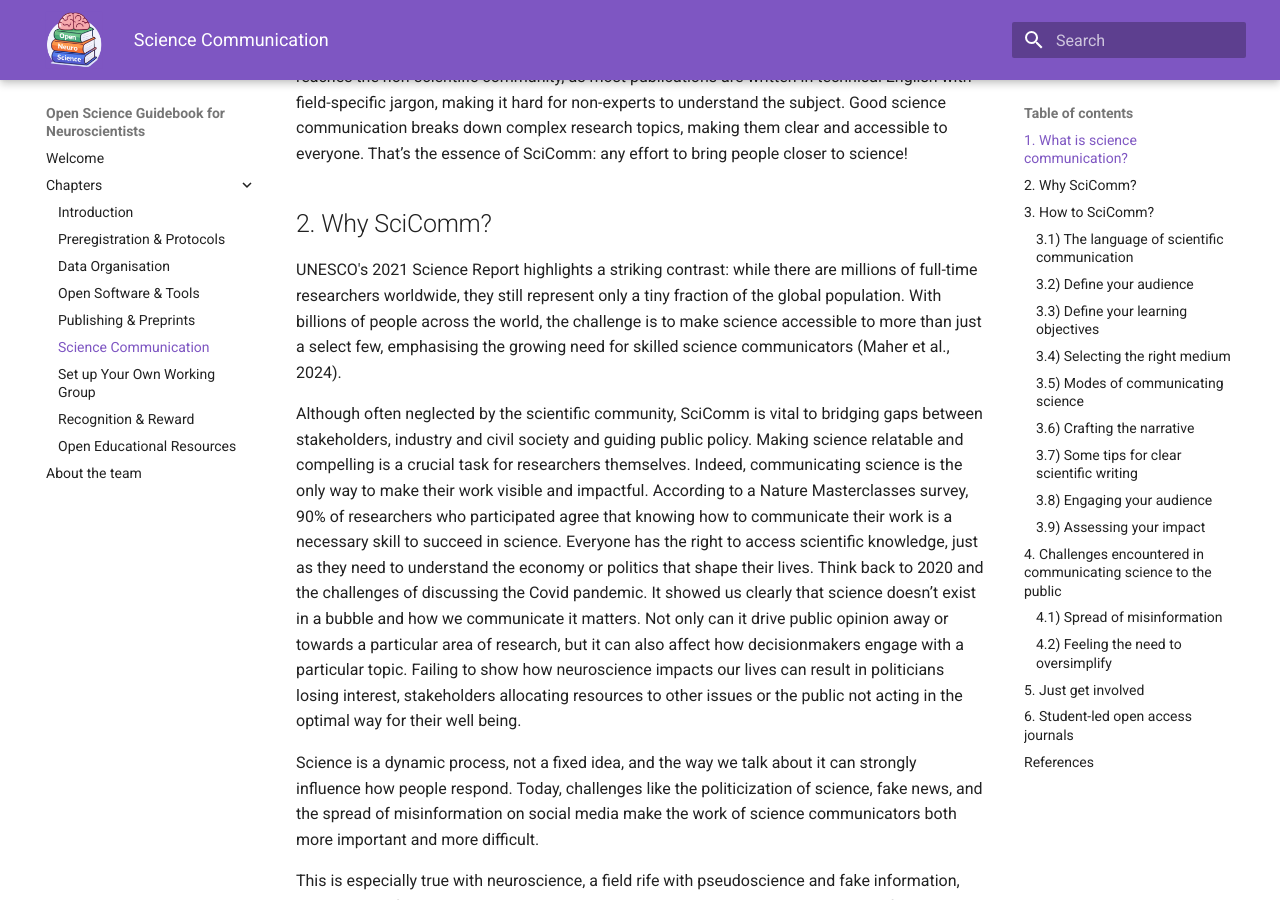
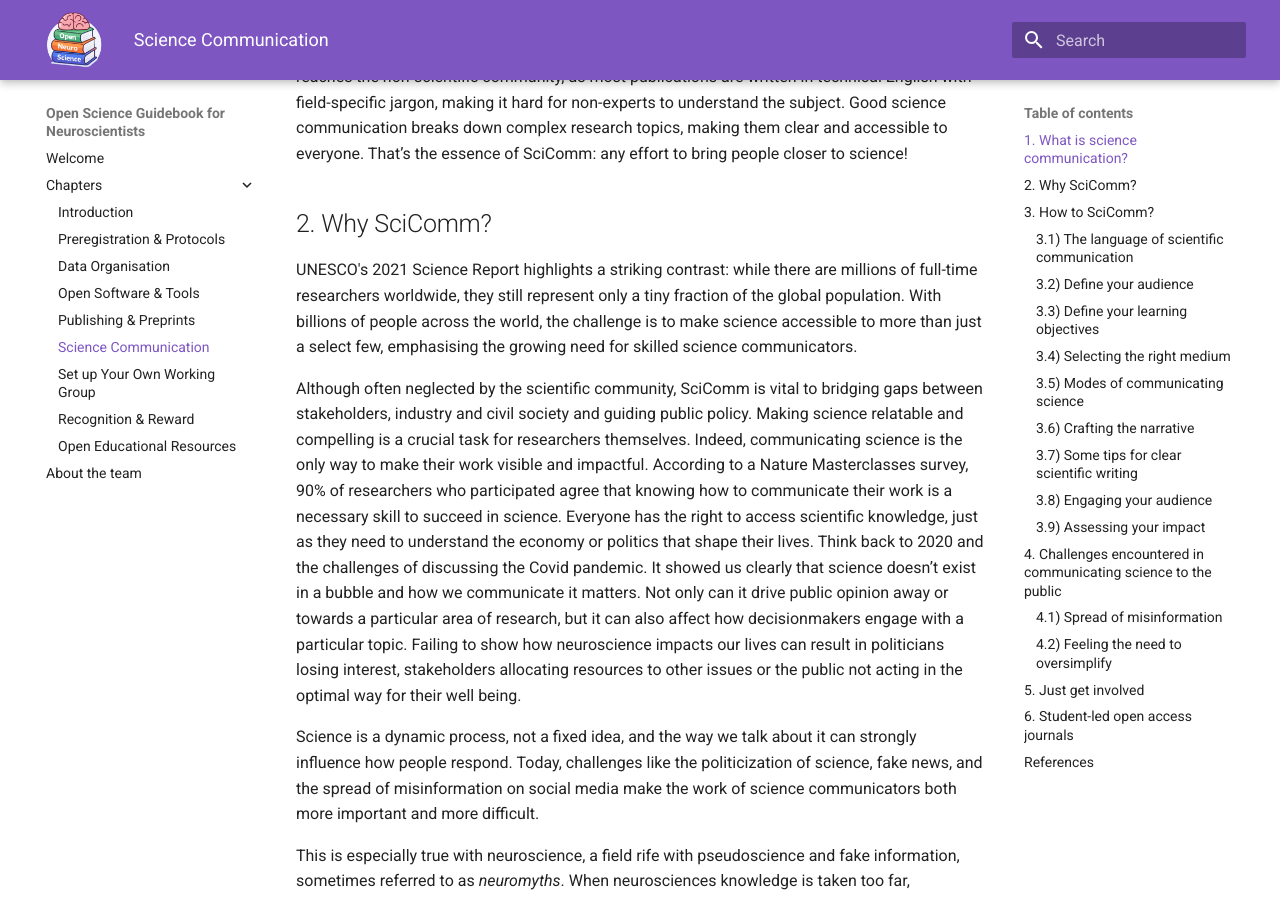
Before and after one commit to ANW-Open-Science/Open-Science-Guidebook-for-Neuroscientists, an MkDocs documentation site: the page built from docs/tabs/6-communication.md, in a window 1280 px wide and 900 px high, scrolled down 469 px. Built offline with MkDocs 1.6.1 and Material for MkDocs 9.7.7, drawn with Linux system fonts in a browser that asks for light colours.

Commit message:
Update 6-communication.md
Remove in text reference

```diff
--- a/docs/tabs/6-communication.md
+++ b/docs/tabs/6-communication.md
@@ -8,7 +8,7 @@ The role of science communication, often referred to as *SciComm*, is to connect
 When we think of *science*, we often picture research happening at universities or private industries. But science goes beyond that: it’s a tool for benefiting society as a whole. The knowledge produced in these settings is usually shared through scientific publications. Yet, much of this research never reaches the non-scientific community, as most publications are written in technical English with field-specific jargon, making it hard for non-experts to understand the subject. Good science communication breaks down complex research topics, making them clear and accessible to everyone. That’s the essence of SciComm: any effort to bring people closer to science!
 
 ## 2. Why SciComm?
-UNESCO's 2021 Science Report highlights a striking contrast: while there are millions of full-time researchers worldwide, they still represent only a tiny fraction of the global population. With billions of people across the world, the challenge is to make science accessible to more than just a select few, emphasising the growing need for skilled science communicators (Maher et al., 2024).
+UNESCO's 2021 Science Report highlights a striking contrast: while there are millions of full-time researchers worldwide, they still represent only a tiny fraction of the global population. With billions of people across the world, the challenge is to make science accessible to more than just a select few, emphasising the growing need for skilled science communicators.
 
 Although often neglected by the scientific community, SciComm is vital to bridging gaps between stakeholders, industry and civil society and guiding public policy. Making science relatable and compelling is a crucial task for researchers themselves. Indeed, communicating science is the only way to make their work visible and impactful. According to a Nature Masterclasses survey, 90% of researchers who participated agree that knowing how to communicate their work is a necessary skill to succeed in science. Everyone has the right to access scientific knowledge, just as they need to understand the economy or politics that shape their lives. Think back to 2020 and the challenges of discussing the Covid pandemic. It showed us clearly that science doesn’t exist in a bubble and how we communicate it matters. Not only can it drive public opinion away or towards a particular area of research, but it can also affect how decisionmakers engage with a particular topic. Failing to show how neuroscience impacts our lives can result in politicians losing interest, stakeholders allocating resources to other issues or the public not acting in the optimal way for their well being.
 
```
